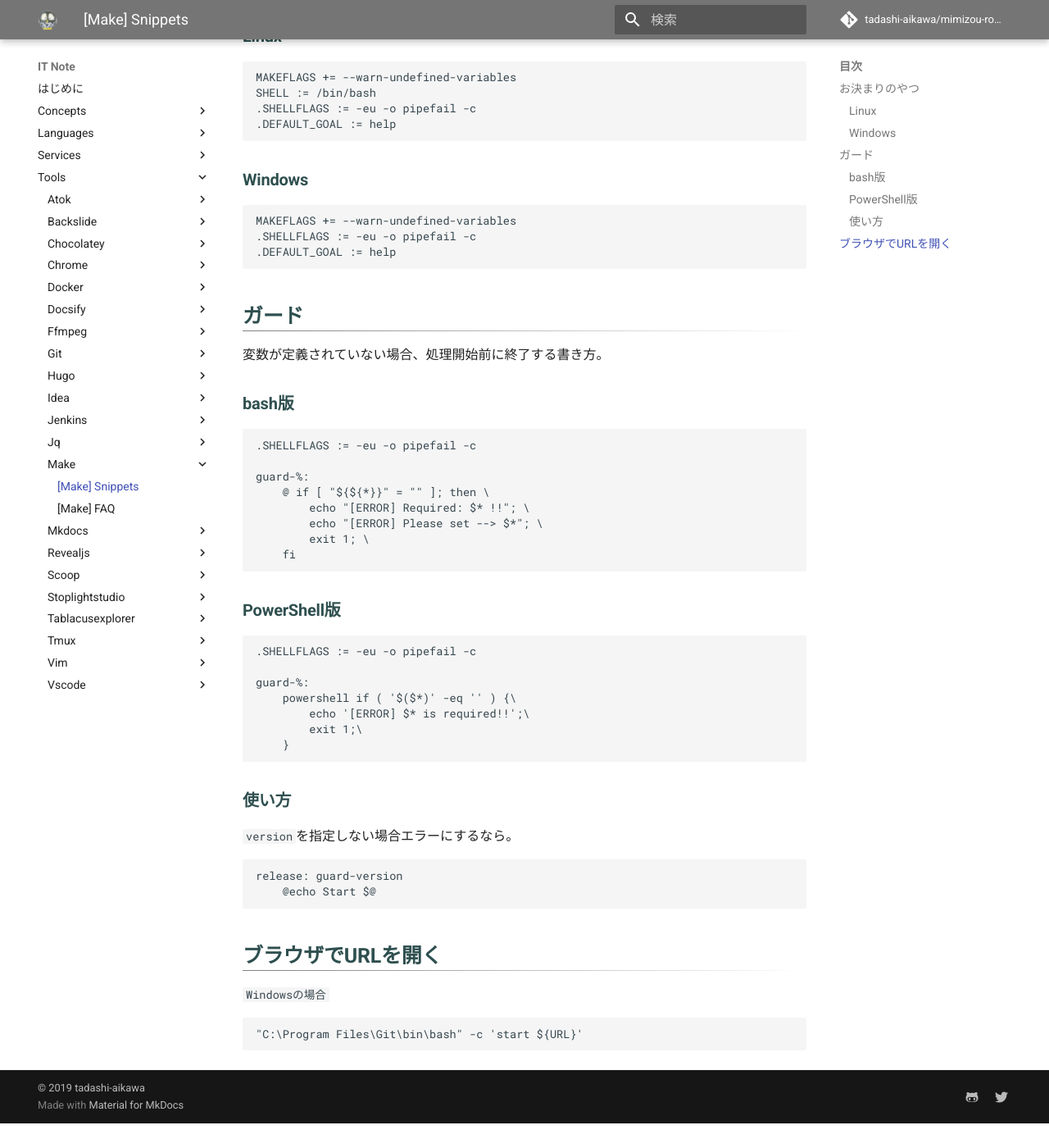
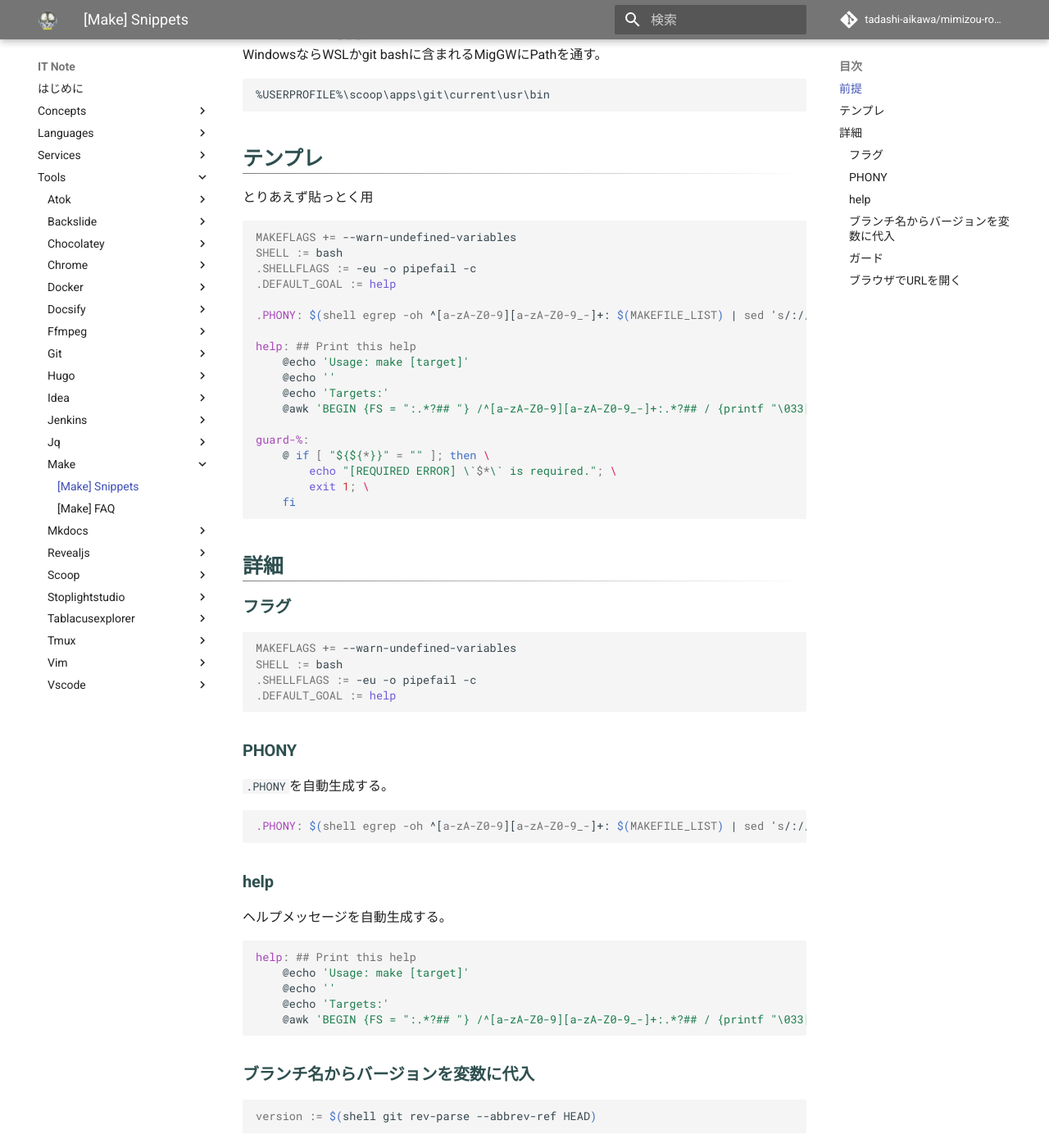
Before and after one commit to tadashi-aikawa/mimizou-room, an MkDocs documentation site: the page built from docs/IT_Note/tools/make/snippets.md, in a window 1280 px wide and 1400 px high, scrolled down 251 px. Shown: the whole window at 82% size. Built offline with MkDocs 1.6.1 and Material for MkDocs 9.7.7, drawn with Linux system fonts in a browser that asks for light colours; comment, search, counter and statistics services are not loaded; before the commit the page ends 1621 px from its top, so only the background shows below that; some of the changed text lies outside the part shown.

Commit message:
[Make] Windows/Linuxで共通利用できるテンプレの設定

````diff
--- a/docs/IT_Note/tools/make/snippets.md
+++ b/docs/IT_Note/tools/make/snippets.md
@@ -1,72 +1,105 @@
 # [Make] Snippets
 
 
-お決まりのやつ
---------------
+前提
+----
 
-### Linux
+シェルはbashを使用すること。
+WindowsならWSLかgit bashに含まれるMigGWにPathを通す。
 
 ```
+%USERPROFILE%\scoop\apps\git\current\usr\bin
+```
+
+
+テンプレ
+--------
+
+とりあえず貼っとく用
+
+```makefile
 MAKEFLAGS += --warn-undefined-variables
-SHELL := /bin/bash
+SHELL := bash
+.SHELLFLAGS := -eu -o pipefail -c
+.DEFAULT_GOAL := help
+
+.PHONY: $(shell egrep -oh ^[a-zA-Z0-9][a-zA-Z0-9_-]+: $(MAKEFILE_LIST) | sed 's/://')
+
+help: ## Print this help
+	@echo 'Usage: make [target]'
+	@echo ''
+	@echo 'Targets:'
+	@awk 'BEGIN {FS = ":.*?## "} /^[a-zA-Z0-9][a-zA-Z0-9_-]+:.*?## / {printf "\033[36m%-30s\033[0m %s\n", $$1, $$2}' $(MAKEFILE_LIST)
+
+guard-%:
+	@ if [ "${${*}}" = "" ]; then \
+		echo "[REQUIRED ERROR] \`$*\` is required."; \
+		exit 1; \
+	fi
+```
+
+
+詳細
+----
+
+### フラグ
+
+```makefile
+MAKEFLAGS += --warn-undefined-variables
+SHELL := bash
 .SHELLFLAGS := -eu -o pipefail -c
 .DEFAULT_GOAL := help
 ```
 
-### Windows
+### PHONY
 
+`.PHONY`を自動生成する。
+
+```makefile
+.PHONY: $(shell egrep -oh ^[a-zA-Z0-9][a-zA-Z0-9_-]+: $(MAKEFILE_LIST) | sed 's/://')
 ```
-MAKEFLAGS += --warn-undefined-variables
-.SHELLFLAGS := -eu -o pipefail -c
-.DEFAULT_GOAL := help
+
+### help
+
+ヘルプメッセージを自動生成する。
+
+```makefile
+help: ## Print this help
+	@echo 'Usage: make [target]'
+	@echo ''
+	@echo 'Targets:'
+	@awk 'BEGIN {FS = ":.*?## "} /^[a-zA-Z0-9][a-zA-Z0-9_-]+:.*?## / {printf "\033[36m%-30s\033[0m %s\n", $$1, $$2}' $(MAKEFILE_LIST)
+```
+
+### ブランチ名からバージョンを変数に代入
+
+```makefile
+version := $(shell git rev-parse --abbrev-ref HEAD)
 ```
 
 
-ガード
-------
+### ガード
 
 変数が定義されていない場合、処理開始前に終了する書き方。
 
-### bash版
-
-```
-.SHELLFLAGS := -eu -o pipefail -c
-
+```makefile
 guard-%:
 	@ if [ "${${*}}" = "" ]; then \
-		echo "[ERROR] Required: $* !!"; \
-		echo "[ERROR] Please set --> $*"; \
+		echo "[REQUIRED ERROR] \`$*\` is required."; \
 		exit 1; \
 	fi
 ```
 
-### PowerShell版
+利用例。 `version`を指定しない場合エラーにするなら。
 
-```
-.SHELLFLAGS := -eu -o pipefail -c
-
-guard-%:
-	powershell if ( '$($*)' -eq '' ) {\
-		echo '[ERROR] $* is required!!';\
-		exit 1;\
-	}
-```
-
-### 使い方
-
-`version`を指定しない場合エラーにするなら。
-
-```
+```makefile
 release: guard-version
 	@echo Start $@
 ```
 
 
-ブラウザでURLを開く
-----------------------
+### ブラウザでURLを開く
 
-`Windowsの場合`
-
+```makefile
+start ${URL}
 ```
-"C:\Program Files\Git\bin\bash" -c 'start ${URL}'
-```
````
